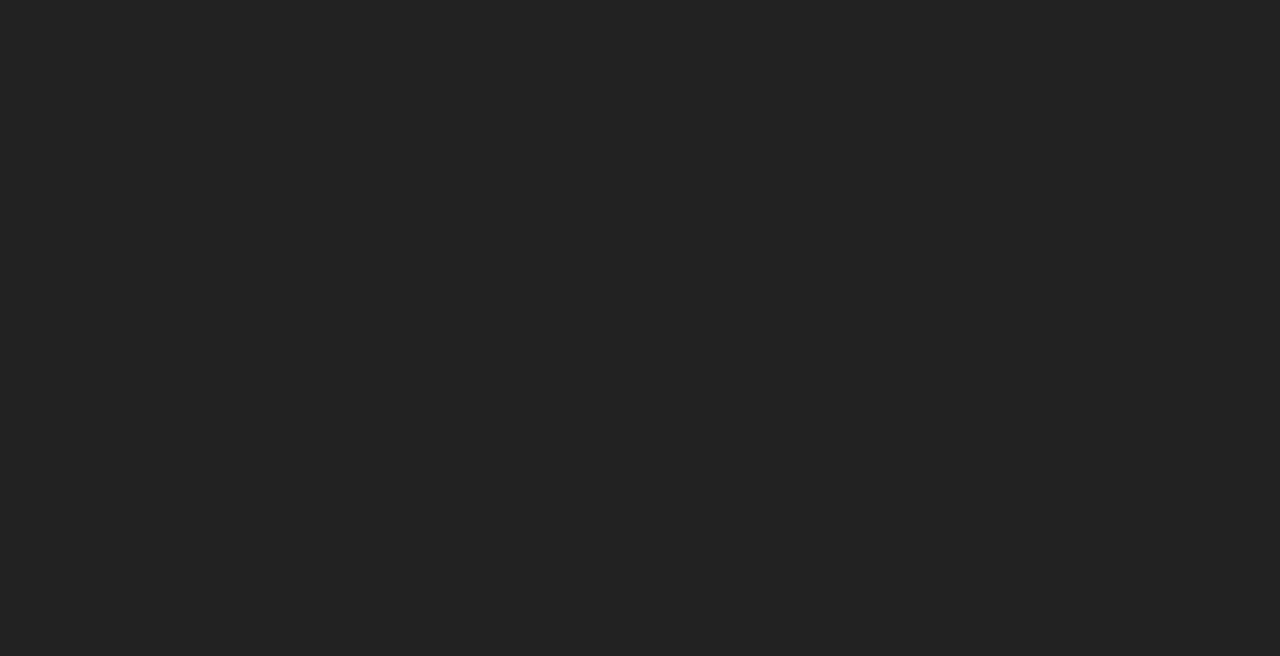
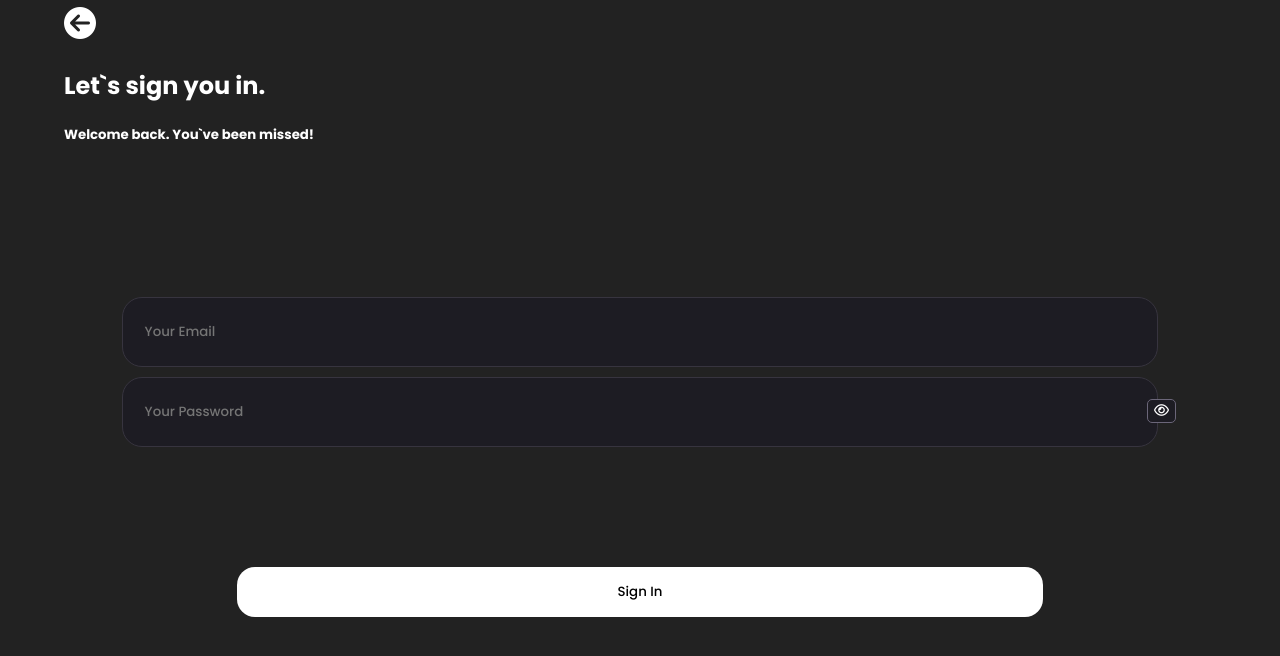
Before and after one commit to EdwinEspi18/e-commerce, a React (Create React App) app: page /#/auth/login in a window 1280 px wide. Shown: the top 656 px of the page. Built offline with nearby package versions, Linux system fonts and the light colour scheme.

Commit message:
Diseño del login

```diff
--- a/src/components/LoginScreen.jsx
+++ b/src/components/LoginScreen.jsx
@@ -1,5 +1,36 @@
+import { Link } from "react-router-dom";
 const LoginScreen = () => {
-  return <article className='login__article'></article>;
+  return (
+    <article className='login__article'>
+      <Link to='/auth' className='login__btn-back'>
+        <i className='fas fa-arrow-circle-left'></i>
+      </Link>
+      <div className='login__article-paragraph'>
+        <h1>Let`s sign you in.</h1>
+        <h5>Welcome back. You`ve been missed!</h5>
+      </div>
+      <form className='login__form'>
+        <input
+          className='login__form-input'
+          type='email'
+          placeholder='Your Email'
+        />
+        <div className='pass'>
+          <input
+            className='login__form-input'
+            type='password'
+            placeholder='Your Password'
+          />
+          <button className='login__article-btn-eye'>
+            <i className='far fa-eye'></i>
+          </button>
+        </div>
+      </form>
+      <div className='container-btn'>
+        <button className='login__article-btn_login'>Sign In</button>
+      </div>
+    </article>
+  );
 };
 
 export default LoginScreen;
--- /dev/null
+++ b/src/components/RegisterScreen.jsx
@@ -0,0 +1,5 @@
+const RegisterScreen = () => {
+  return <div></div>;
+};
+
+export default RegisterScreen;
--- /dev/null
+++ b/src/components/Start.jsx
@@ -0,0 +1,29 @@
+import { Link } from "react-router-dom";
+import start from "../img/start.jpg";
+
+const Start = () => {
+  return (
+    <div className='start__main'>
+      <div className='start__main-container-img'>
+        <img className='start__main-img' src={start} alt='Login' />
+      </div>
+      <div className='start__main-paragraph'>
+        <h1>Enterprise team collaboration</h1>
+        <p>
+          Bring together your files, your tools, projects and people. including
+          a new mobile and desktop application.
+        </p>
+      </div>
+      <div className='start__main-buttons'>
+        <Link className='start__main-btn btn-register' to='/auth/register'>
+          Register
+        </Link>
+        <Link className='start__main-btn btn-login' to='/auth/login'>
+          Sign In
+        </Link>
+      </div>
+    </div>
+  );
+};
+
+export default Start;
--- a/src/routers/AppRouter.jsx
+++ b/src/routers/AppRouter.jsx
@@ -1,15 +1,19 @@
 import { HashRouter, Switch, Route, Redirect } from "react-router-dom";
+import DashboardRouter from "./DashboardRouter";
+import RegisterScreen from "../components/RegisterScreen";
+import Start from "../components/Start";
 import LoginScreen from "../components/LoginScreen";
-import DashboardRouter from "./DashboardRouter";
 
 const AppRouter = () => {
   return (
     <HashRouter>
-      <div className='container'>
+      <div className='main-container'>
         <Switch>
-          <Route exact path='/login' component={LoginScreen} />
+          <Route exact path='/auth' component={Start} />
+          <Route exact path='/auth/login' component={LoginScreen} />
+          <Route exact path='/auth/register' component={RegisterScreen} />
           <Route path='/' component={DashboardRouter} />
-          <Redirect to='/login' />
+          <Redirect to='/auth' />
         </Switch>
       </div>
     </HashRouter>
--- a/src/styles/_styles.scss
+++ b/src/styles/_styles.scss
@@ -4,3 +4,5 @@
 //Components
 @import "./components/login";
 @import "./components/button";
+@import "./components/start";
+@import "./components/register";
--- a/src/styles/base/_base.scss
+++ b/src/styles/base/_base.scss
@@ -6,6 +6,7 @@
 body {
   box-sizing: inherit;
   background-color: $dark;
+  color: $text;
   padding: 0;
   margin: 0;
   width: 100vw;
--- a/src/styles/base/_settings.scss
+++ b/src/styles/base/_settings.scss
@@ -1,3 +1,6 @@
 // Colors
-$primary: #1a3891;
+$back: #191720;
 $dark: #222;
+$text: #9c9ca0;
+$button: #3a3940;
+$input-login: #1d1c23;
--- a/src/styles/components/_login.scss
+++ b/src/styles/components/_login.scss
@@ -1,3 +1,86 @@
+.login__article {
+  width: 90%;
+  height: 100%;
+  margin-left: auto;
+  margin-right: auto;
+  color: #ffffff;
+}
+.login__btn-back {
+  font-size: 2em;
+  color: #ffffff;
+}
+.login__form {
+  position: relative;
+  width: 100%;
+  height: 50%;
+  display: flex;
+  flex-direction: column;
+  justify-content: center;
+  align-items: center;
+}
+.login__form-input {
+  background-color: $input-login;
+  border: thin solid #37343f;
+  width: 90%;
+  height: 70px;
+  margin-top: 10px;
+  border-radius: 20px;
+  -webkit-border-radius: 20px;
+  -moz-border-radius: 20px;
+  -ms-border-radius: 20px;
+  -o-border-radius: 20px;
+  transition: border 300ms ease;
+  -webkit-transition: border 300ms ease;
+  -moz-transition: border 300ms ease;
+  -ms-transition: border 300ms ease;
+  -o-transition: border 300ms ease;
+  &:focus {
+    outline: none;
+    border: thin solid #6b6679;
+  }
+  &::placeholder {
+    padding-left: 20px;
+  }
+}
+.pass {
+  display: flex;
+  justify-content: center;
+  position: relative;
+  width: 100%;
+}
+.login__article-btn-eye {
+  background-color: $input-login;
+  border: none;
+  position: absolute;
+  top: 40%;
+  right: 40px;
+  color: #fff;
+  border-radius: 5px;
+  -webkit-border-radius: 5px;
+  -moz-border-radius: 5px;
+  -ms-border-radius: 5px;
+  -o-border-radius: 5px;
+  border: thin solid #6b6679;
+}
+.container-btn {
+  width: 100%;
+  display: flex;
+  justify-content: center;
+}
+
+.login__article-btn_login {
+  display: block;
+  width: 70%;
+  height: 50px;
+  border-radius: 18px;
+  -webkit-border-radius: 18px;
+  -moz-border-radius: 18px;
+  -ms-border-radius: 18px;
+  -o-border-radius: 18px;
+  border: none;
+  background-color: #ffff;
+  text-align: center;
+}
 @media screen and (min-width: 576px) {
 }
 
--- /dev/null
+++ b/src/styles/components/_start.scss
@@ -0,0 +1,88 @@
+.main-container {
+  width: 100vw;
+  height: 100vh;
+}
+
+.start__main {
+  display: flex;
+  flex-direction: column;
+  justify-content: space-between;
+  width: 100%;
+  height: 100%;
+  background-color: $back;
+}
+.start__main-container-img {
+  width: 100%;
+  height: 25%;
+  display: flex;
+  justify-content: center;
+  margin-bottom: -30px;
+  img {
+    max-width: 90%;
+    border-radius: 10px;
+    -webkit-border-radius: 10px;
+    -moz-border-radius: 10px;
+    -ms-border-radius: 10px;
+    -o-border-radius: 10px;
+  }
+}
+
+.start__main-paragraph {
+  width: 100%;
+  display: flex;
+  flex-direction: column;
+  align-items: center;
+
+  h1 {
+    width: 80%;
+    text-align: center;
+    color: #ffffff;
+  }
+
+  p {
+    width: 60%;
+    text-align: center;
+  }
+}
+.start__main-buttons {
+  margin-bottom: 80px;
+  display: flex;
+  justify-content: space-around;
+}
+.start__main-btn {
+  display: flex;
+  justify-content: center;
+  align-items: center;
+  text-decoration: none;
+  width: 130px;
+  height: 60px;
+  font-family: "Poppins", sans-serif;
+  border-radius: 16px;
+  -webkit-border-radius: 16px;
+  -moz-border-radius: 16px;
+  -ms-border-radius: 16px;
+  -o-border-radius: 16px;
+}
+
+.btn-register {
+  background-color: #ffffff;
+  color: $back;
+}
+.btn-login {
+  background-color: $button;
+  color: #ffffff;
+}
+@media screen and (min-width: 576px) {
+}
+
+// Medium devices (tablets, 768px and up)
+@media screen and (min-width: 768px) {
+}
+
+// Large devices (desktops, 992px and up)
+@media screen and (min-width: 992px) {
+}
+
+// Extra large devices (large desktops, 1200px and up)
+@media screen and (min-width: 1200px) {
+}
```
Also changed, not shown: src/img/fondo-body-02.svg (renamed from src/assets/img/fondo-body-02.svg), src/img/start.jpg (added), src/styles/components/_register.scss (added).
